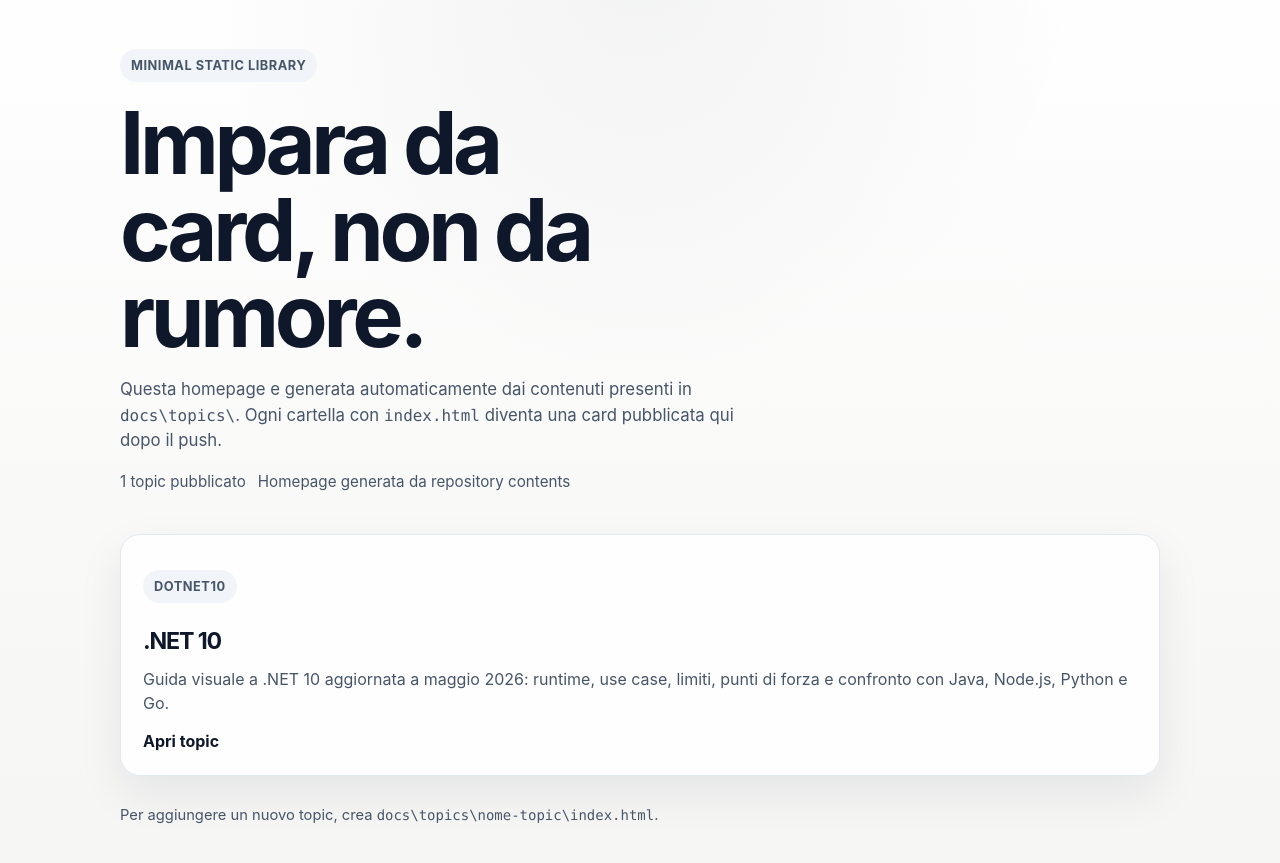
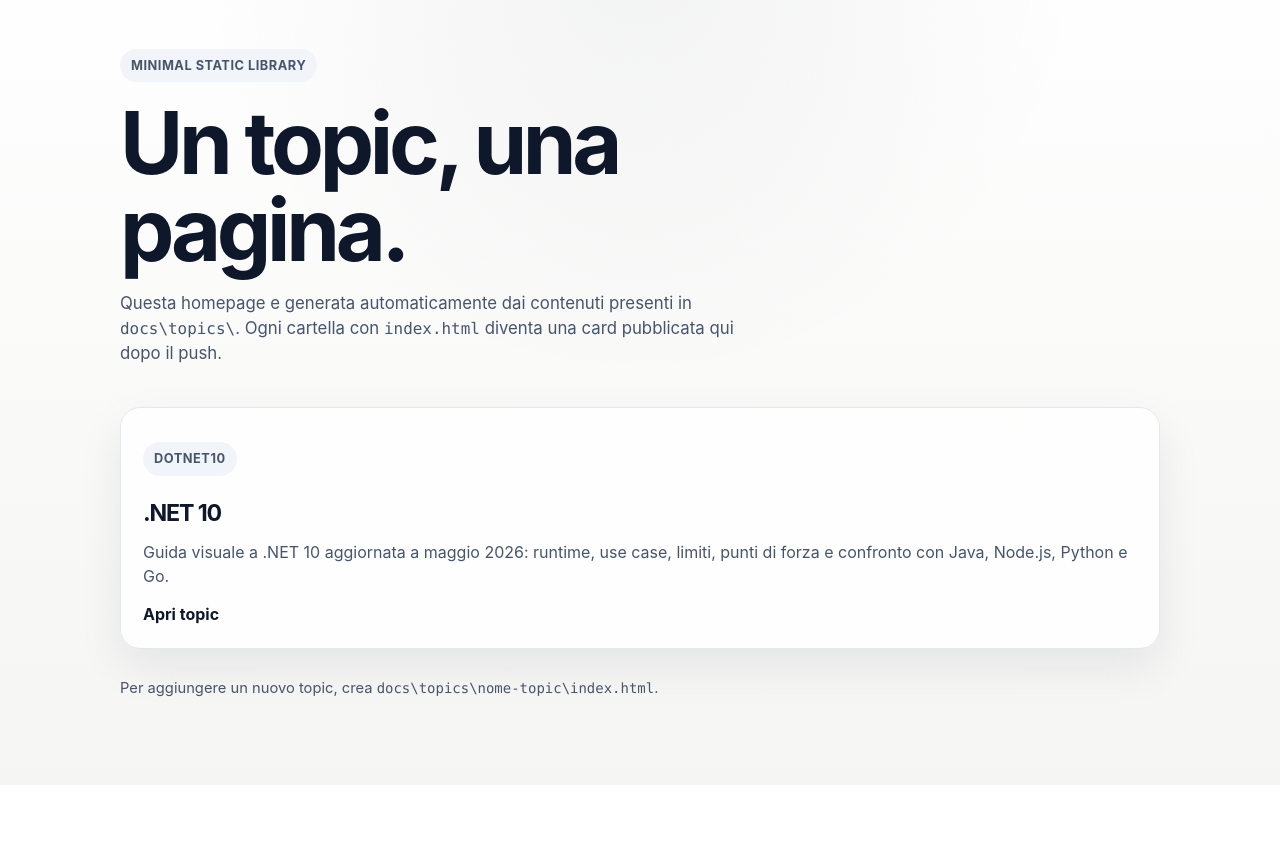
Before and after one commit to martinabruni/Learning.Faster, a plain HTML site: page docs/index.html in a window 1280 px wide. Shown: the part 65-928 px from the top of the page. After the commit the page ends 850 px from the top, so only its background shows below. Drawn offline with Linux system fonts and the light colour scheme.

Commit message:
fix: update hero title and remove meta information on homepage

```diff
--- a/docs/index.html
+++ b/docs/index.html
@@ -217,15 +217,11 @@
     <main>
       <section class="hero" aria-labelledby="home-title">
         <span class="hero-kicker">minimal static library</span>
-        <h1 id="home-title">Impara da card, non da rumore.</h1>
+        <h1 id="home-title">Un topic, una pagina.</h1>
         <p class="hero-copy">
           Questa homepage e generata automaticamente dai contenuti presenti in <code>docs\topics\</code>.
           Ogni cartella con <code>index.html</code> diventa una card pubblicata qui dopo il push.
         </p>
-        <div class="hero-meta">
-          <span>1 topic pubblicato</span>
-          <span>Homepage generata da repository contents</span>
-        </div>
       </section>
 
       <section aria-label="Topics pubblicati">
```
